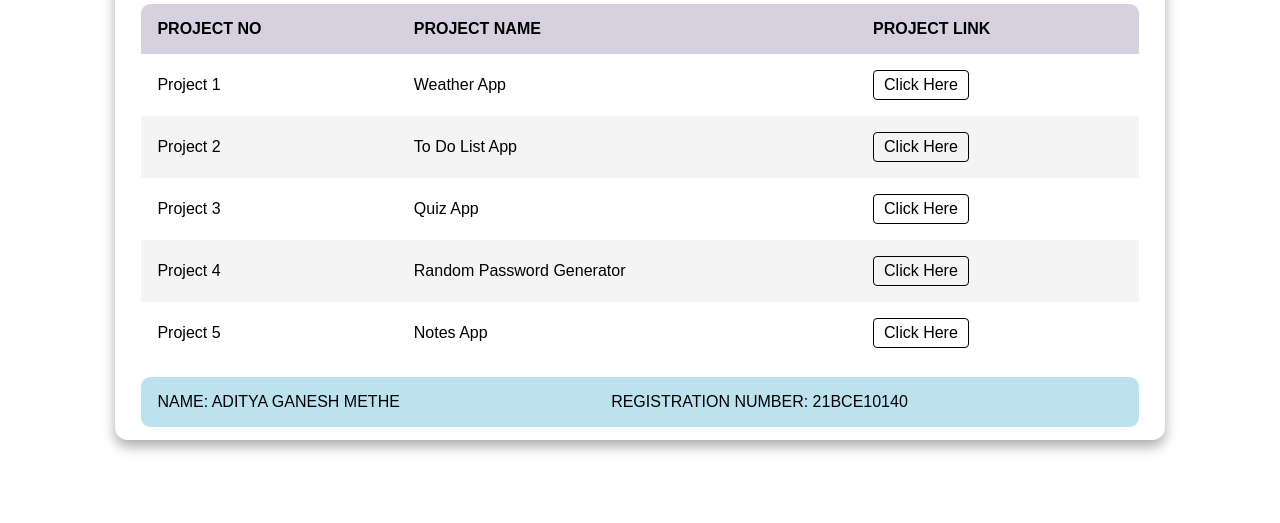
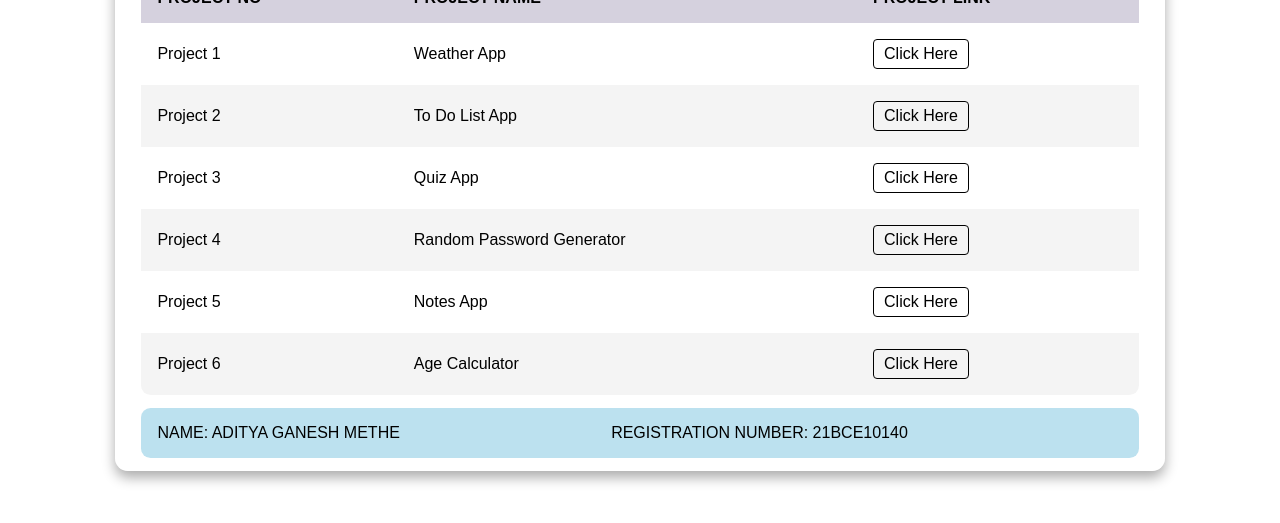
Before and after one commit to AdityaMethe03/30days30projects, a plain HTML site: page index.html in a window 1280 px wide. Shown: the part 211-734 px from the top of the page. Drawn offline with Linux system fonts and the light colour scheme.

Commit message:
Update index.html

```diff
--- a/index.html
+++ b/index.html
@@ -49,6 +49,11 @@
                         <td> Notes App</td>
                         <td> <a href="Pr_5_NotesApp/index.html">Click Here</a> </td>
                     </tr>
+                    <tr>
+                        <td> Project 6 </td>
+                        <td> Age Calculator</td>
+                        <td> <a href="Pr_6_AgeCalculator/index.html">Click Here</a> </td>
+                    </tr>
                 </tbody>
             </table>
         </section>
```
